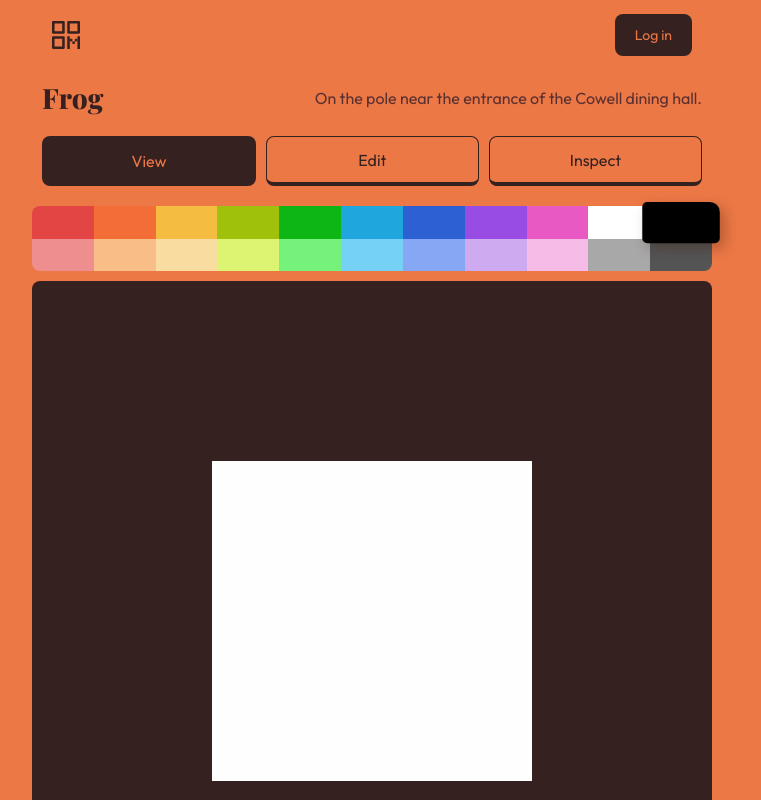
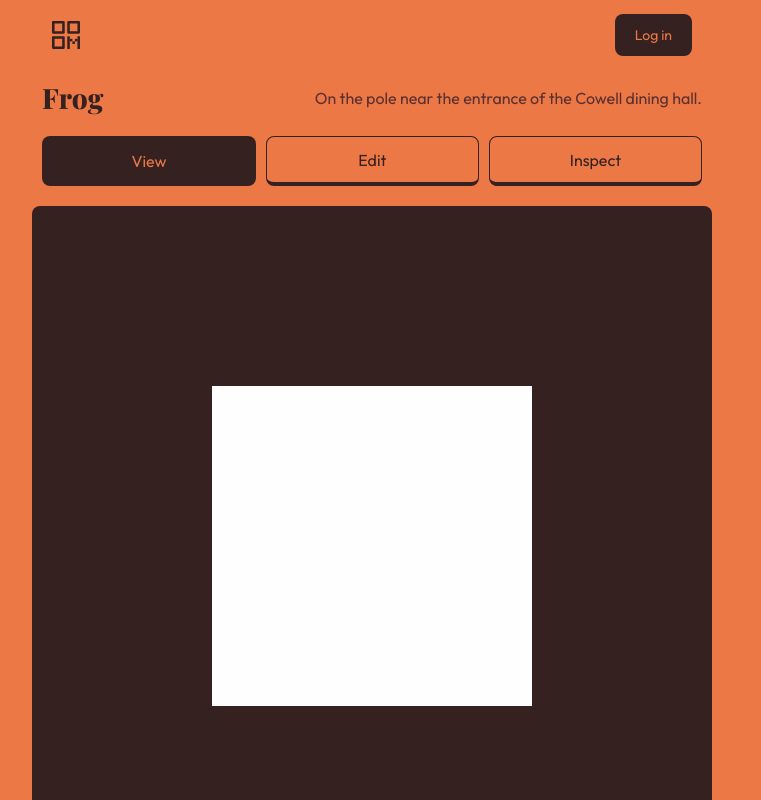
Before and after one commit to LemonFoxmere/Mosaicly, a SvelteKit app: page /canvas in a window 1280 px wide. Shown: the top 800 px of the page, without its empty margins (268-1029 px from the left). Built offline with nearby package versions, Linux system fonts and the light colour scheme; no server answers; the database is empty; a web font is replaced by a local one.

Commit message:
hide palette on view

```diff
--- a/src/routes/canvas/+page.svelte
+++ b/src/routes/canvas/+page.svelte
@@ -61,11 +61,12 @@
 	</section>
 
 	<section id="canvas-container">
-		<Palette
-			changeColor={(_color: string) => {
-				selectedColor = _color;
-			}}
-		></Palette>
+		{#if editState != "view"}
+			<Palette
+				changeColor={(_color: string) => {
+					selectedColor = _color;
+				}} />
+		{/if}
 
 		<PixelCanvas
 			color={selectedColor}
```
